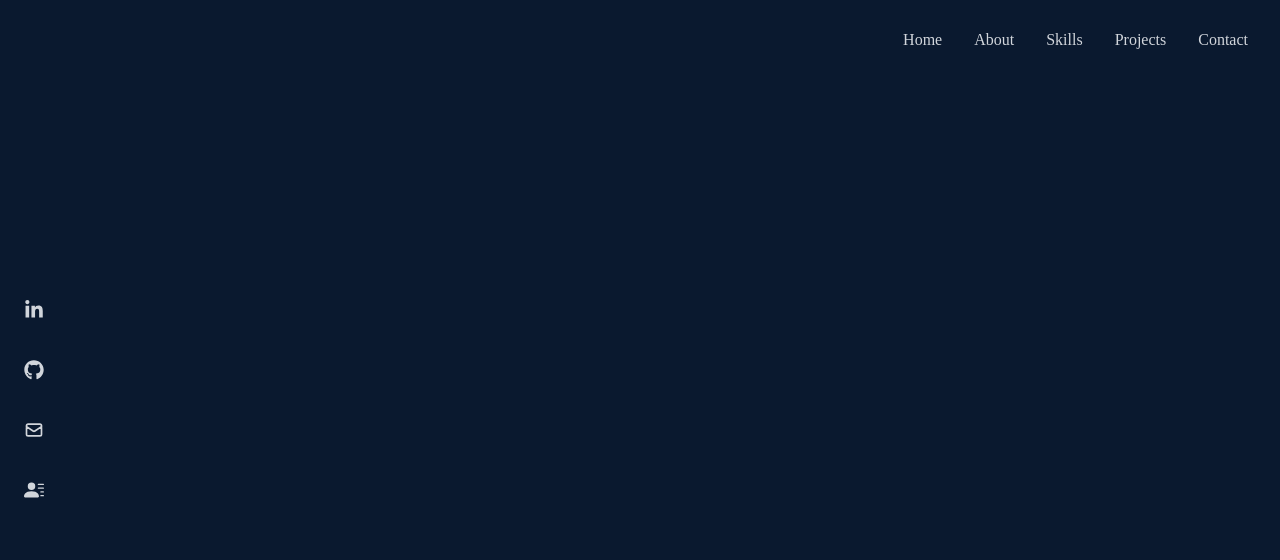
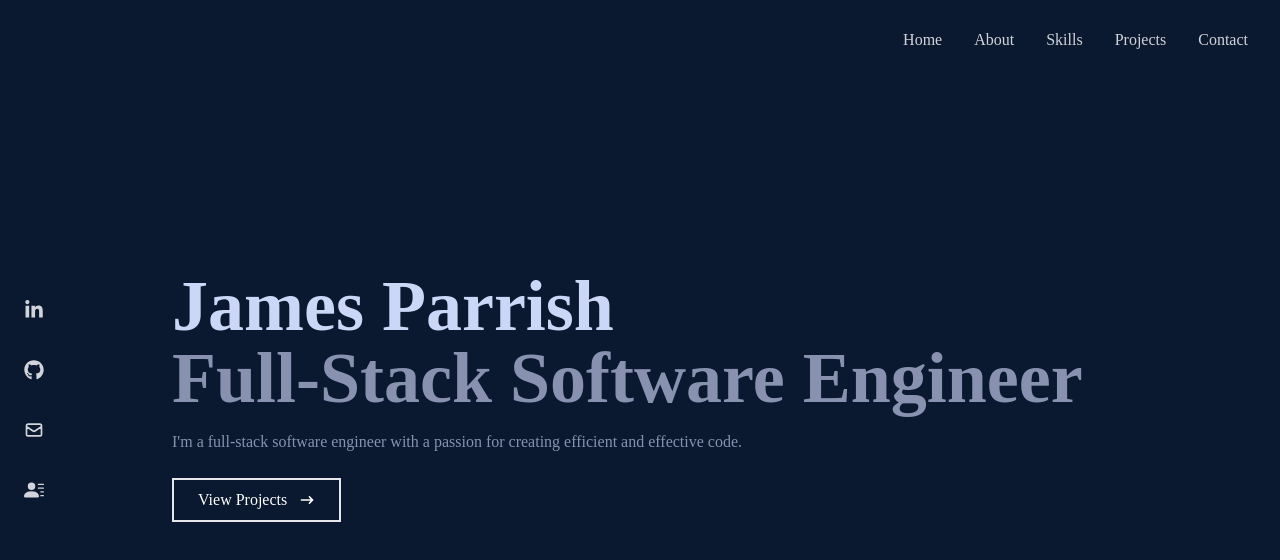
Before and after one commit to wowjimmyparrish/Portfolio, a React (Create React App) app: page / in a window 1280 px wide. Shown: the top 560 px of the page. Built offline with nearby package versions, Linux system fonts and the light colour scheme.

Commit message:
created home component

```diff
--- a/src/components/Home.jsx
+++ b/src/components/Home.jsx
@@ -2,7 +2,31 @@
 import { HiArrowNarrowRight } from "react-icons/hi";
 
 function Home() {
-  return <div className="w-full h-screen bg-[#0a192f]"></div>;
+  return (
+    <div name="home" className="w-full h-screen bg-[#0a192f]">
+      {/* Container */}
+      <div className="max-w-[1000px] mx-auto px-8 flex flex-col justify-center h-full">
+        <h1 className="text 4xl sm:text-7xl font-bold text-[#ccd6f6] ">
+          James Parrish
+        </h1>
+        <h2 className="text 4xl sm:text-7xl font-bold text-[#8892b0]">
+          Full-Stack Software Engineer
+        </h2>
+        <p className="text-[#8892b0] py-4 max-w-[700px]">
+          I'm a full-stack software engineer with a passion for creating
+          efficient and effective code.
+        </p>
+        <div>
+          <button className="text-white group border-2 px-6 py-2 my-2 flex items-center hover:border-[#8892b0] hover:text-[#8892b0]">
+            View Projects
+            <span className="group-hover:rotate-90 duration-300">
+              <HiArrowNarrowRight className="ml-3" />
+            </span>
+          </button>
+        </div>
+      </div>
+    </div>
+  );
 }
 
 export default Home;
--- a/src/components/NavBar.jsx
+++ b/src/components/NavBar.jsx
@@ -42,7 +42,7 @@
       </ul>
 
       {/* Social Icons */}
-      <div className=" hidden lg:flex fixed flex-col top-[35%] left-0">
+      <div className=" hidden xl:flex fixed flex-col top-[35%] left-0">
         <ul>
           <li className="w-[160px] h-[60px] flex justify-between items-center ml-[-100px] hover:ml-[-10px] duration-500">
             <a
@@ -54,7 +54,7 @@
           </li>
           <li className="w-[160px] h-[60px] flex justify-between items-center ml-[-100px] hover:ml-[-10px] duration-500">
             <a
-              href="https://www.linkedin.com/in/jthomasparrishjr/"
+              href="https://github.com/wowjimmyparrish"
               className="flex justify-between items-center w-full text-gray-300"
             >
               GitHub <FaGithub size={20} />
```
